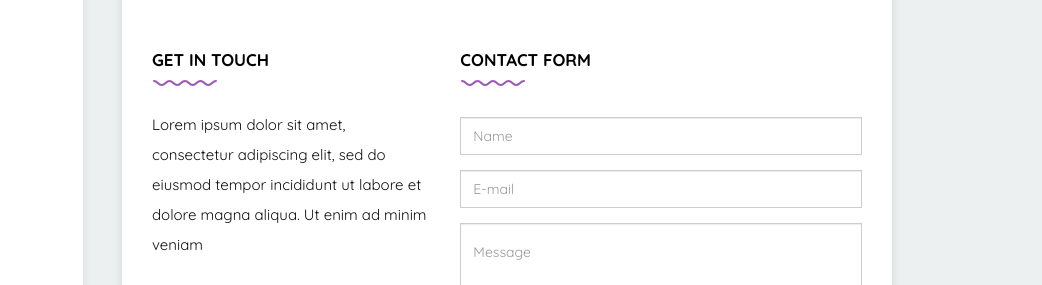
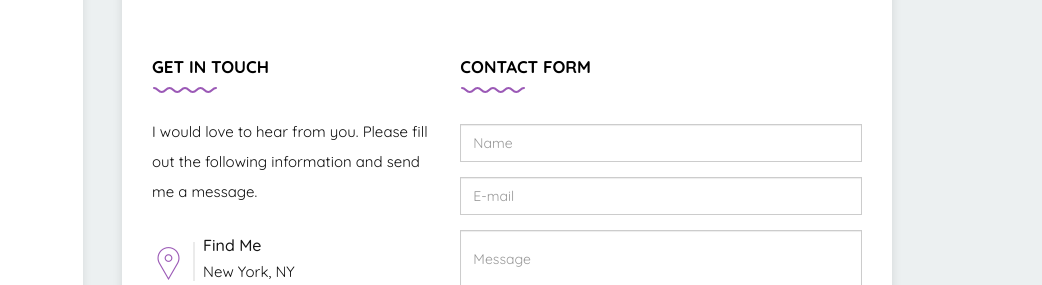
Before and after one commit to mayhugh82/DianaPortfolio, a plain HTML site: page index.html in a window 1280 px wide. Both pictures are taken after a click on the link "HIRE ME". Shown: the part 175-460 px from the top of the page, 238-1280 px from the left. Drawn offline with Linux system fonts and the light colour scheme.

Commit message:
contact form blurb

```diff
--- a/index.html
+++ b/index.html
@@ -1017,9 +1017,7 @@
                       </svg>
                     </h3>
                     <p>
-                      Lorem ipsum dolor sit amet, consectetur adipiscing elit,
-                      sed do eiusmod tempor incididunt ut labore et dolore magna
-                      aliqua. Ut enim ad minim veniam
+                      I would love to hear from you. Please fill out the following information and send me a message.
                     </p>
                     <div class="info">
                       <div class="item">
```
